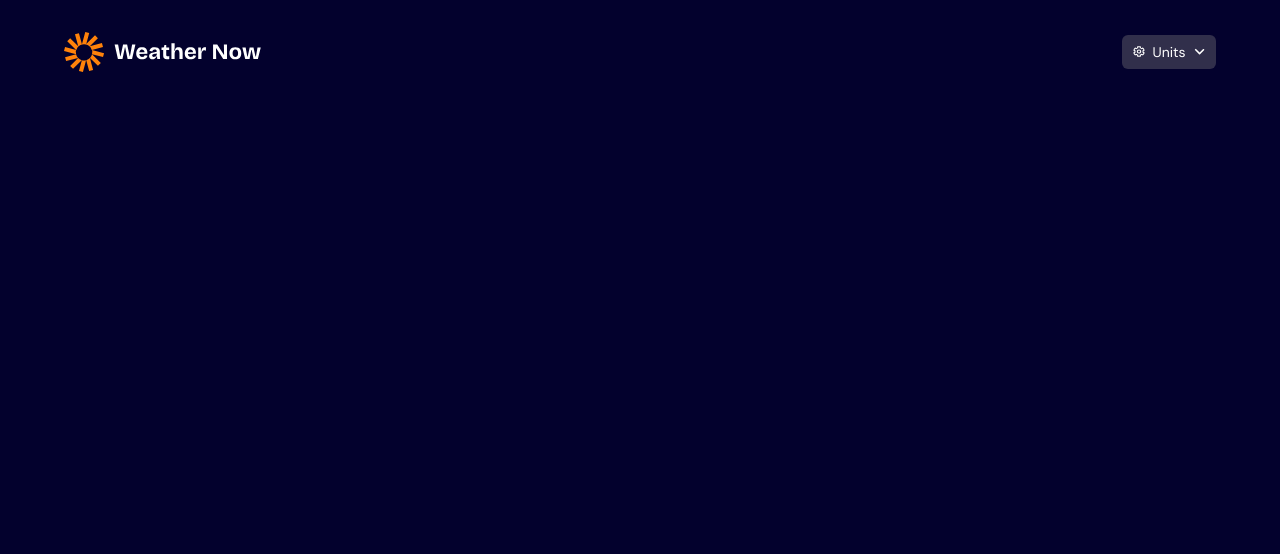
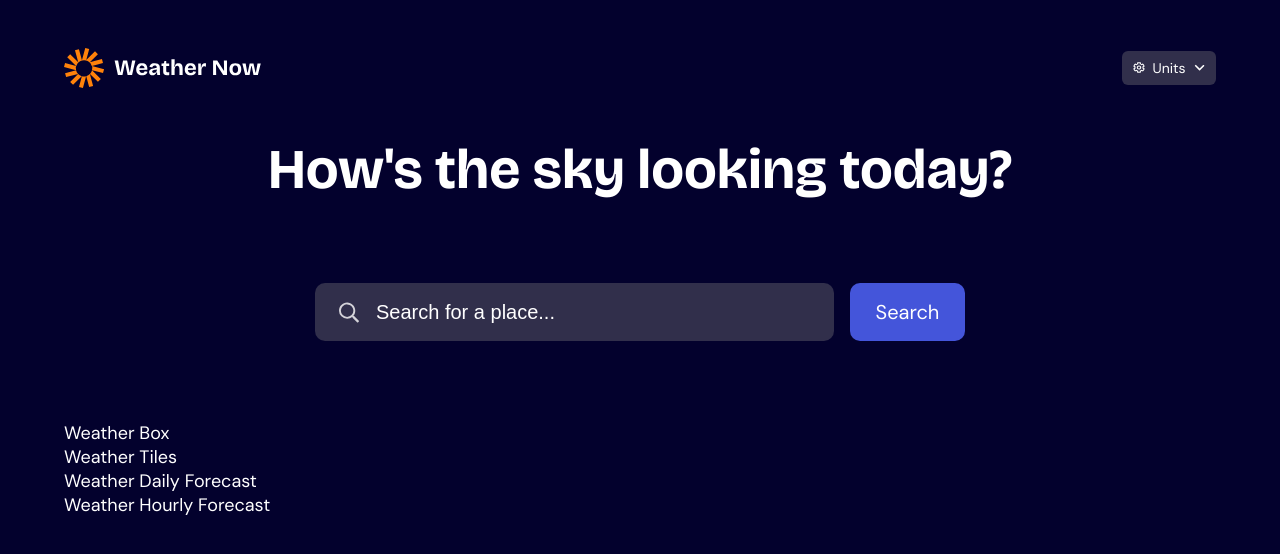
Before and after one commit to akanji-00/weather-app, a React (Vite) app: page / in a window 1280 px wide. Shown: the top 554 px of the page. Built offline with nearby package versions, Linux system fonts and the light colour scheme.

Commit message:
Started the hero section

```diff
--- a/src/App.jsx
+++ b/src/App.jsx
@@ -1,9 +1,11 @@
 import Header from "./Components/Header/Header";
+import Hero from "./Components/Hero/Hero";
 
 export default function App() {
   return (
     <div className="container">
       <Header />
+      <Hero />
     </div>
   );
 }
--- a/src/Components/Header/header.css
+++ b/src/Components/Header/header.css
@@ -1,5 +1,5 @@
 .header {
-  padding-block: 2rem;
+  padding-block: clamp(2rem, 2.5vw + 1rem, 3rem);
 
   display: flex;
   justify-content: space-between;
--- /dev/null
+++ b/src/Components/Hero/Hero.jsx
@@ -0,0 +1,29 @@
+import "./hero.css";
+import MainSection from "./MainSection";
+import Search from "../../assets/images/icon-search.svg";
+
+export default function Hero() {
+  return (
+    <main className="hero">
+      <h1 className="hero__title">How's the sky looking today?</h1>
+
+      <div className="search-container">
+        <div className="search-box">
+          <img src={Search} />
+          <input
+            className="hero__input"
+            type="search"
+            name="search"
+            id="search"
+            placeholder="Search for a place..."
+          />
+        </div>
+        <button className="hero__search--btn" type="submit">
+          Search
+        </button>
+      </div>
+
+      <MainSection />
+    </main>
+  );
+}
--- /dev/null
+++ b/src/Components/Hero/MainSection.jsx
@@ -0,0 +1,10 @@
+export default function MainSection() {
+  return (
+    <section className="hero__section">
+      <div className="weather__box">Weather Box</div>
+      <div className="weather__tiles">Weather Tiles</div>
+      <div className="weather__daily--forecast">Weather Daily Forecast</div>
+      <div className="weather__hourly--forecast">Weather Hourly Forecast</div>
+    </section>
+  );
+}
--- /dev/null
+++ b/src/Components/Hero/hero.css
@@ -0,0 +1,63 @@
+.hero__title {
+  text-align: center;
+  font-size: var(--fs-large);
+  font-family: var(--ff-secondary);
+  /* max-width: 15ch; */
+
+  margin-bottom: clamp(3rem, 5vw + 1rem, 5rem);
+}
+
+.search-container {
+  display: flex;
+  flex-direction: column;
+  width: 100%;
+  gap: 1rem;
+
+  margin-bottom: clamp(3rem, 5vw + 1rem, 5rem);
+}
+
+.search-box {
+  padding: 1rem 1.5rem;
+  background: var(--clr-700);
+  border-radius: 10px;
+  display: flex;
+  align-items: center;
+  justify-content: left;
+  gap: 1rem;
+}
+
+.hero__input {
+  font-size: var(--fs-600);
+  border: 0;
+  outline: 0;
+  background: none;
+  color: var(--clr-100);
+}
+
+.hero__input::placeholder {
+  color: var(--clr-100);
+}
+
+.hero__search--btn {
+  padding: 1rem;
+  width: 100%;
+  font-size: var(--fs-600);
+  background: var(--clr-blue-500);
+  border-radius: 10px;
+}
+
+@media (min-width: 48rem) {
+  .search-container {
+    flex-direction: row;
+    max-width: 40.625rem; /* 650px */
+    margin-inline: auto;
+  }
+
+  .search-box {
+    flex: 8.5;
+  }
+
+  .hero__search--btn {
+    flex: 1.5;
+  }
+}
--- a/src/index.css
+++ b/src/index.css
@@ -30,6 +30,7 @@
   --fs-700: 1.5rem; /* 24px */
   --fs-800: 2rem; /* 32px */
   --fs-900: 3rem; /* 48px */
+  --fs-large: 3.5rem; /* 56px */
 
   /* ===== Container Sizes ===== */
   --container-max: 72rem; /* 1152px */
```
